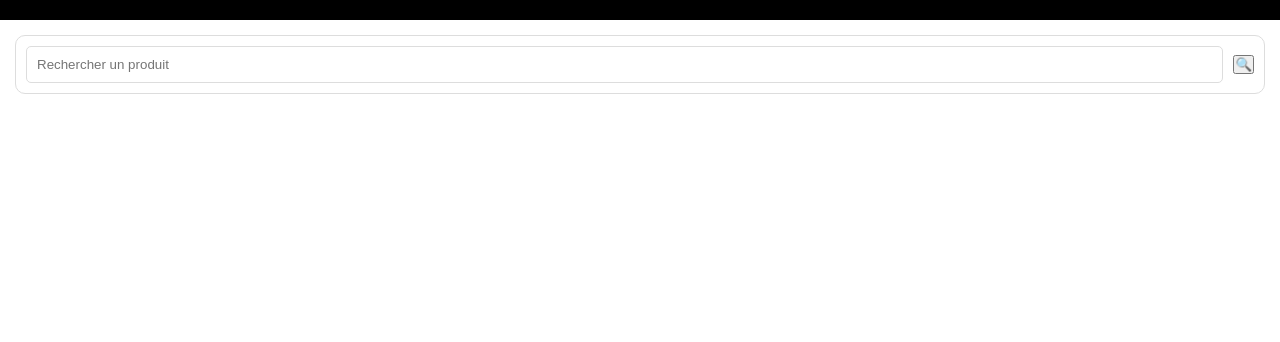
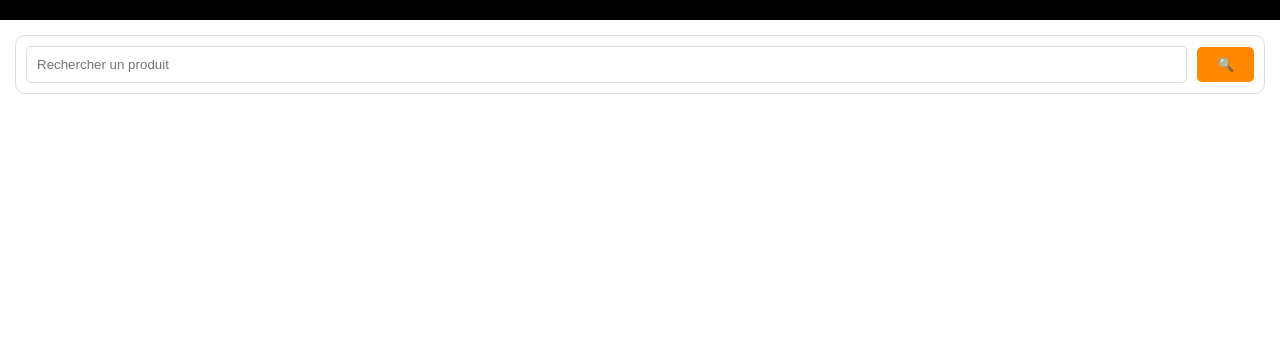
Before and after one commit to sabhcode/AP3, a Symfony app: template app/templates/catalogue/detail.html.twig in a window 1280 px wide. Shown: the part 78-420 px from the top of the page. Run offline with Twig, Linux system fonts and the light colour scheme; the template is opened without the code that fills it, so the values that code supplies are empty; some libraries are stand-ins or nearby versions.

Commit message:
add css for search bar button in category detail page

```diff
--- a/app/public/css/detail.css
+++ b/app/public/css/detail.css
@@ -40,6 +40,21 @@ h2 {
     background-color: #f4f4f4;
     color: #fff;
 
+}
+
+#search-button {
+    background-color: #ff8800;
+    color: #ffffff;
+    border: none;
+    padding: 10px 20px;
+    border-radius: 5px;
+    cursor: pointer;
+}
+
+#search-button:hover {
+
+    background-color: #000000;
+    transition-duration: 0.2s;
 }
 
 /* Style for unordered list */
```
